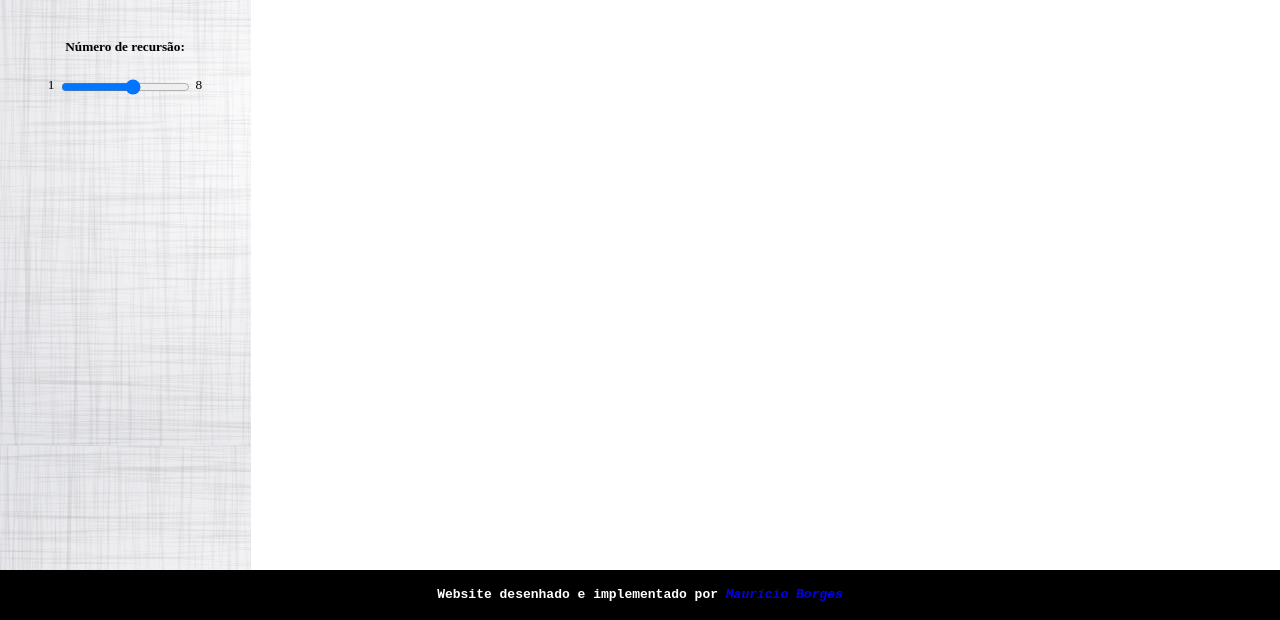
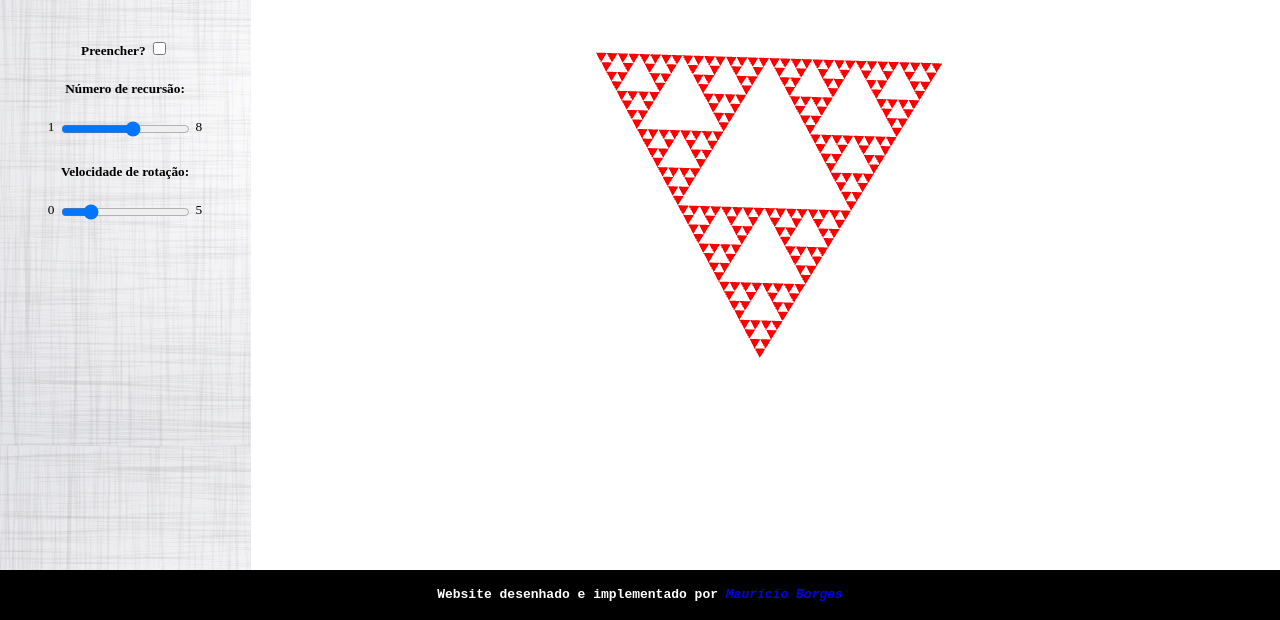
Before and after one commit to mborgescc/Code-Repository, a plain HTML site: page Web/Triangulos/gasket2.html in a window 1280 px wide. Shown: the part 180-800 px from the top of the page. Drawn offline with Linux system fonts and the light colour scheme.

Commit message:
Do some updates in triangles webgl website

```diff
--- a/Web/Triangulos/gasket2.html
+++ b/Web/Triangulos/gasket2.html
@@ -49,13 +49,17 @@
 		</a>
 		<br/>
 		<div id="commands">
+			<h5>Preencher? <input id="fill" type="checkbox"/></h5>
 			<h5> Número de recursão: </h5>
-			<sup>1</sup> <input id="deepness" type="range" min="1" max="8" step="1" value="5"> <sup>8</sup>
+			<sup>1</sup> <input id="deepness" type="range" min="1" max="8" step="1" value="5"/> <sup>8</sup>
+			<h5> Velocidade de rotação: </h5>
+			<sup>0</sup> <input id="quickness" type="range" min="0" max="5" step="1" value="1"/> <sup>5</sup>
 		</div>
 	</header>
 
 	<!-- Campo principal com elemento canvas -->
 	<section>
+		<h4 id="log"></h4>
 		<h2 class="sect">
 			* Utilize os comandos da barra lateral para interagir com o elemento *
 		</h2>
--- a/Web/Triangulos/gasket2_files/gasket2.js
+++ b/Web/Triangulos/gasket2_files/gasket2.js
@@ -1,20 +1,25 @@
-
+//  Variáveis WebGL
 var canvas;
 var gl;
-
 var points = [];
 
+//  Variáveis do programa
 var NumTimesToSubdivide = 5;
-var ANGLE = 3;
+var SPEED = 0.01;
+var CLOCKWISE = true;
+var FILL = false;
 
+var angle = 0;
 var bufferId, vPosition, rotationMatrix;
 
+//  Vértices do triângulo
 var vertices = [
-        vec2( -1, -1 ),
+        vec2( -Math.cos(Math.PI/6), -Math.sin(Math.PI/6) ),
         vec2(  0,  1 ),
-        vec2(  1, -1 )
+        vec2(  Math.cos(Math.PI/6), -Math.sin(Math.PI/6) )
     ];
 
+//  Inicialização da página
 window.onload = function init()
 {
     canvas = document.getElementById( "gl-canvas" );
@@ -22,27 +27,42 @@ window.onload = function init()
     gl = WebGLUtils.setupWebGL( canvas );
     if ( !gl ) { alert( "WebGL isn't available" ); }
 
-    //
-    //  Initialize our data for the Sierpinski Gasket
-    //
+    //  Tratando evento de alteração de profundidade para a recursão de desenho de triângulos
     document.getElementById("deepness").onchange = function(event) {
         NumTimesToSubdivide = parseInt(event.target.value);
-        render();
     }
 
-    //
-    //  Configure WebGL
-    //
+    document.getElementById("quickness").onchange = function(event) {
+        SPEED = parseInt(event.target.value)/100;
+    }
+
+    document.getElementById("fill").onchange = function(event) {
+        FILL = event.target.checked;
+    }
+
+    divideTriangle( vertices[0], vertices[1], vertices[2], NumTimesToSubdivide);
+
+    //  Configurando o WebGL
     gl.viewport( 0, 0, canvas.width, canvas.height );
     gl.clearColor( 1.0, 1.0, 1.0, 1.0 );
 
-    //  Load shaders and initialize attribute buffers
-
+    //  Carregando shaders
     var program = initShaders( gl, "vertex-shader", "fragment-shader" );
     gl.useProgram( program );
 
     bufferId = gl.createBuffer();
+    // Carregando dados na GPU
+    gl.bindBuffer( gl.ARRAY_BUFFER, bufferId );
+    gl.bufferData( gl.ARRAY_BUFFER, flatten(points), gl.STATIC_DRAW );
+
+    //Posição dos vértices
     vPosition = gl.getAttribLocation( program, "vPosition" );
+    // Associando variáveis do shader com o buffer de dados
+    gl.vertexAttribPointer( vPosition, 2, gl.FLOAT, false, 0, 0 );
+    gl.enableVertexAttribArray( vPosition );
+
+    //Matriz de rotação
+    rotationMatrix = gl.getUniformLocation(program, 'rotationMatrix');
 
     render();
 };
@@ -75,36 +95,33 @@ function divideTriangle( a, b, c, count )
         divideTriangle( a, ab, ac, count );
         divideTriangle( c, ac, bc, count );
         divideTriangle( b, bc, ab, count );
+        if(FILL){divideTriangle(ab,ac,bc,count);}
     }
 }
 
 function render()
 {
     // First, initialize the corners of our gasket with three points.
-    var radian = Math.PI * ANGLE;
-    var cos = Math.cos(radian), var sin = Math.sin(radian);
+    if(angle >= 360){
+        angle = 0;
+    }
+    angle += SPEED;
 
-    var matrix = new Float32Array([cos,sin,0.0,0.0,
-                                    -sin,cos,0.0,0.0,
+    var radian = Math.PI * angle;
+    var cos = Math.cos(radian), sin = Math.sin(radian);
+
+    var matrix = new Float32Array([cos,-sin,0.0,0.0,
+                                    sin,cos,0.0,0.0,
                                     0.0,0.0,1.0,0.0,
                                     0.0,0.0,0.0,1.0]);
 
     points = [];
+    divideTriangle( vertices[0], vertices[1], vertices[2], NumTimesToSubdivide);
 
-    rotationMatrix = gl.getUniformLocation(gl.program, 'rotationMatrix');
     gl.uniformMatrix4fv(rotationMatrix, false, matrix);
-
-    divideTriangle( vertices[0], vertices[1], vertices[2],
-                    NumTimesToSubdivide);
-
-    // Load the data into the GPU
-    gl.bindBuffer( gl.ARRAY_BUFFER, bufferId );
-    gl.bufferData( gl.ARRAY_BUFFER, flatten(points), gl.STATIC_DRAW );
-
-    // Associate out shader variables with our data buffer
-    gl.vertexAttribPointer( vPosition, 2, gl.FLOAT, false, 0, 0 );
-    gl.enableVertexAttribArray( vPosition );
 
     gl.clear( gl.COLOR_BUFFER_BIT | gl.DEPTH_BUFFER_BIT);
     gl.drawArrays( gl.TRIANGLES, 0, points.length );
+
+    window.requestAnimFrame(render);
 }
--- a/Web/Triangulos/st.css
+++ b/Web/Triangulos/st.css
@@ -67,6 +67,11 @@ h4.error {
     color: red;
 }
 
+h4.form {
+    font-family: monospace;
+    color: #000000;
+}
+
 table {
     margin: 0 auto;
     display: none;
```
